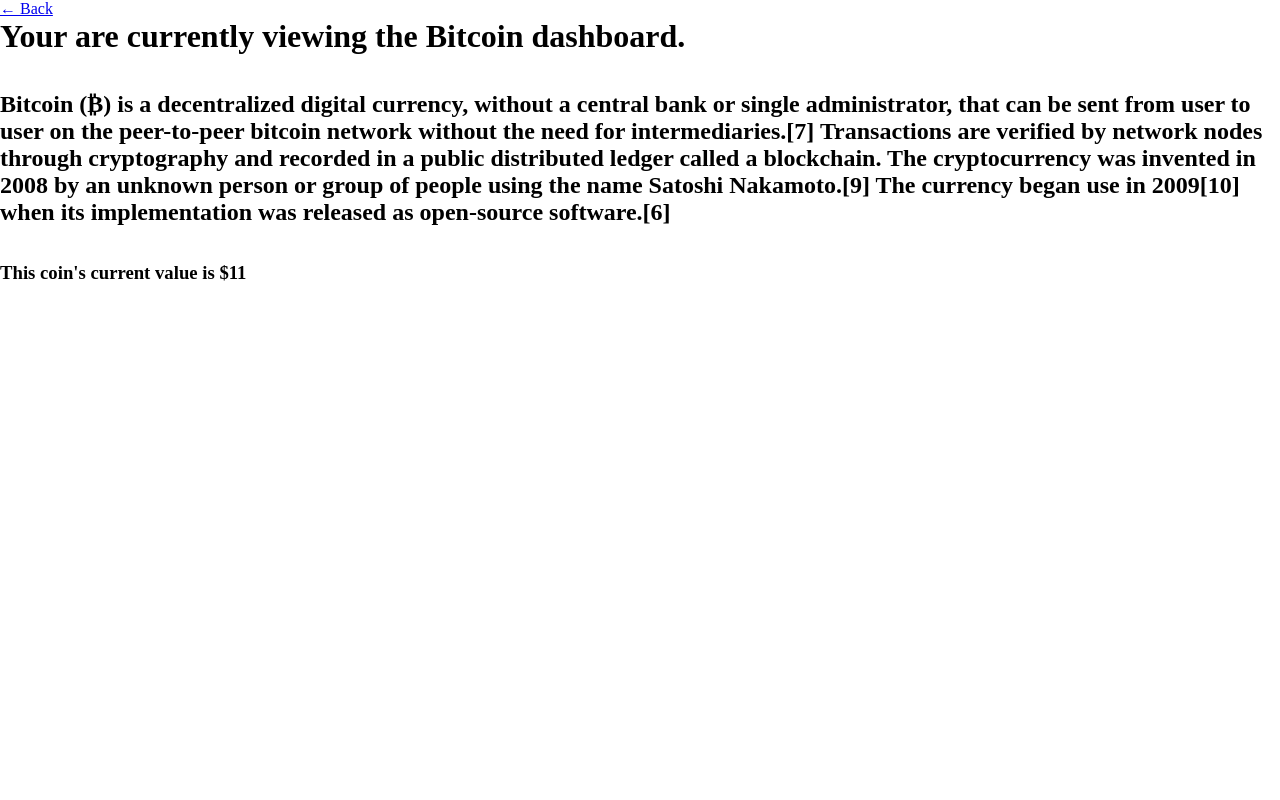
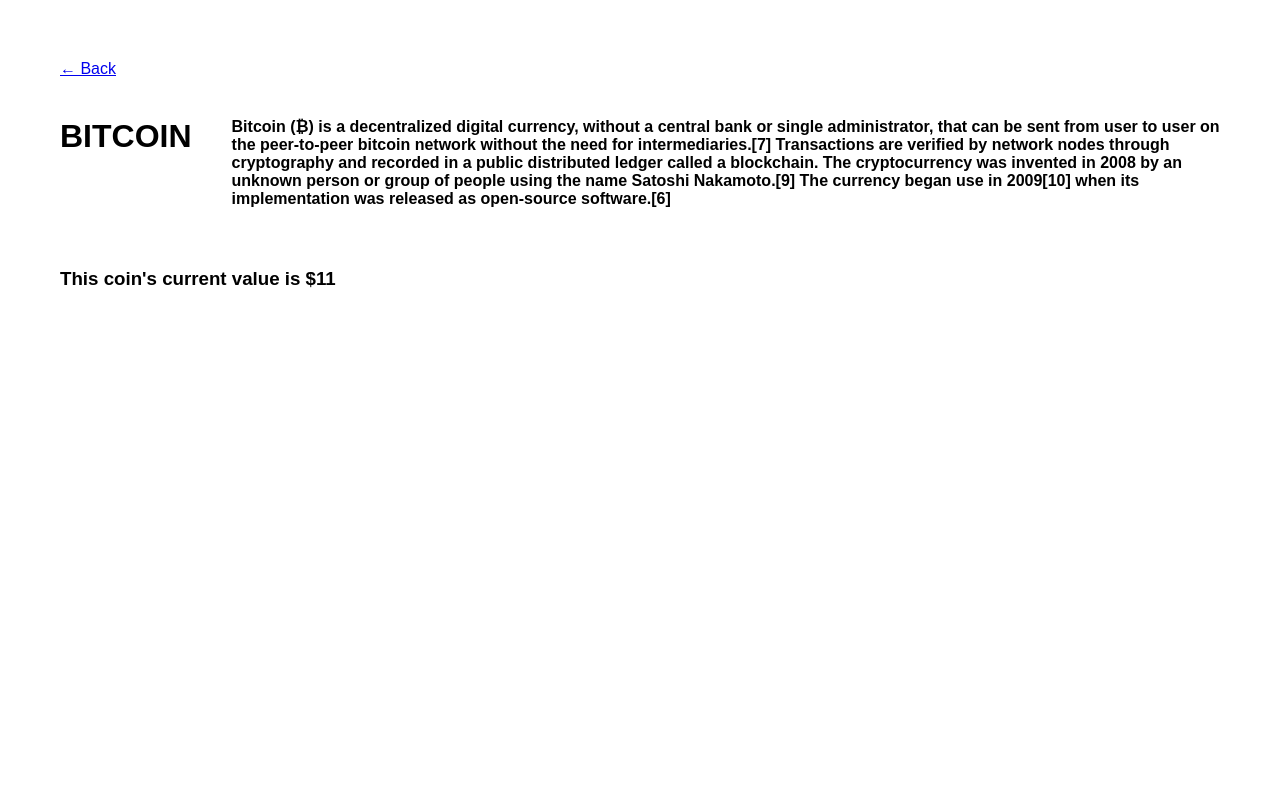
Before and after one commit to gabmnlx/crypto, a Django app: page /coin/bitcoin in a window 1280 px wide. Run offline with Django 4.2, Linux system fonts and the light colour scheme.

Commit message:
Front-end initial divs and font update

```diff
--- a/projcryptocurrently/coin_details/__init__.py
+++ b/projcryptocurrently/coin_details/__init__.py
@@ -16,26 +16,18 @@ def getCoinDesc(coin_name):
         of the platform. Among cryptocurrencies, Ether is second only to
         Bitcoin in market capitalization.[2][3]"""
 
-    elif coin_name == "cardano":
-        return """Cardano is a public blockchain platform. It is open-source and
-        decentralized, with consensus achieved using proof of stake. It can
-        facilitate peer-to-peer transactions with its internal cryptocurrency,
-        ADA"""
+    elif coin_name == "usdcoin":
+        return """USD Coin (USDC) represents a major breakthrough in how we use money. Digital dollars work like other digital content — they move at the speed of the internet, can be exchanged in the same way we share content, and are cheaper and more secure than existing payment systems."""
 
-    elif coin_name == "dogecoin":
+    elif coin_name == "tether":
         return """Dogecoin (/ˈdoʊ(d)ʒkɔɪn/ DOHJ-koyn or DOHZH-koyn,[2] code:
         DOGE, symbol: Ð) is a cryptocurrency created by software engineers Billy
         Markus and Jackson Palmer, who decided to create a payment system as a
         "joke", making fun of the wild speculation in cryptocurrencies at the
         time."""
 
-    elif coin_name == "stellar":
-        return """Stellar, or Stellar Lumens, is an open source, decentralized
-        protocol for digital currency to fiat money low-cost transfers which
-        allows cross-border transactions between any pair of currencies.[2]
-        The Stellar protocol is supported by a Delaware nonprofit corporation,
-        the Stellar Development Foundation, though this organization does not
-        enjoy 501(c)(3) tax-exempt status with the IRS."""
+    elif coin_name == "xrp":
+        return """Ripple is a global currency exchange and remittance network that aims to lower the cost and improve the speed of international bank transfers relative to legacy financial infrastructure. Also called the Ripple Transaction Protocol (RTXP) or Ripple protocol, it is built upon a distributed open source Internet protocol, consensus ledger and native currency called XRP (ripples). Ripple's consensus is based on the Federated Byzantine Agreement (FBA) -- a kind of middle ground between public, permissionless blockchains such as Bitcoin and private, permissioned blockchains such as Hyperledger Fabric."""
 
     elif coin_name == "binance":
         return """Binance is a cryptocurrency exchange which is the largest
@@ -50,13 +42,13 @@ def curValue(coin_name):
     elif coin_name == "ethereum":
         return 22
 
-    elif coin_name == "cardano":
+    elif coin_name == "tether":
         return 33
 
-    elif coin_name == "dogecoin":
+    elif coin_name == "usdcoin":
         return 44
 
-    elif coin_name == "stellar":
+    elif coin_name == "xrp":
         return 55
 
     elif coin_name == "binance":
--- a/projcryptocurrently/projcryptocurrently/static/css/style.css
+++ b/projcryptocurrently/projcryptocurrently/static/css/style.css
@@ -1,6 +1,10 @@
 * {
     margin: 0;
     padding: 0;
+}
+
+body {
+    font-family: Arial, Helvetica, sans-serif;
 }
 
 .container {
@@ -26,3 +30,18 @@
     background-color: hotpink;
     color: darkblue;
 }
+
+.main {
+    margin: 60px;
+}
+
+.name-desc {
+    display: flex;
+    flex-direction: row;
+    margin: 40px 0 60px;
+}
+
+#name {
+    margin-right: 40px;
+    text-transform: uppercase;
+}
--- a/projcryptocurrently/projcryptocurrently/templates/coin.html
+++ b/projcryptocurrently/projcryptocurrently/templates/coin.html
@@ -11,19 +11,14 @@
 
 {% block content %}
 
-<nav id="nav-bar">
+<div class="main">
     <a href="/"> ← Back </a>
-</nav>
-
-<h1>
-    Your are currently viewing the {{ coin_name }} dashboard.
-</h1>
-
-<br><br>
-
-<h2>{{ coin_description }}</h2>
-
-<br><br>
-
-<h3>This coin's current value is ${{ value }}</h3>
+    <div class = "name-desc">
+        <h1 id="name">
+            {{ coin_name }}
+        </h1>
+        <h4 id="desc">{{ coin_description }}</h4>
+    </div>
+    <h3>This coin's current value is ${{ value }}</h3>
+</div>
 {% endblock %}
```
Also changed, not shown: projcryptocurrently/projcryptocurrently/templates/index.html (+4 -4 lines).
